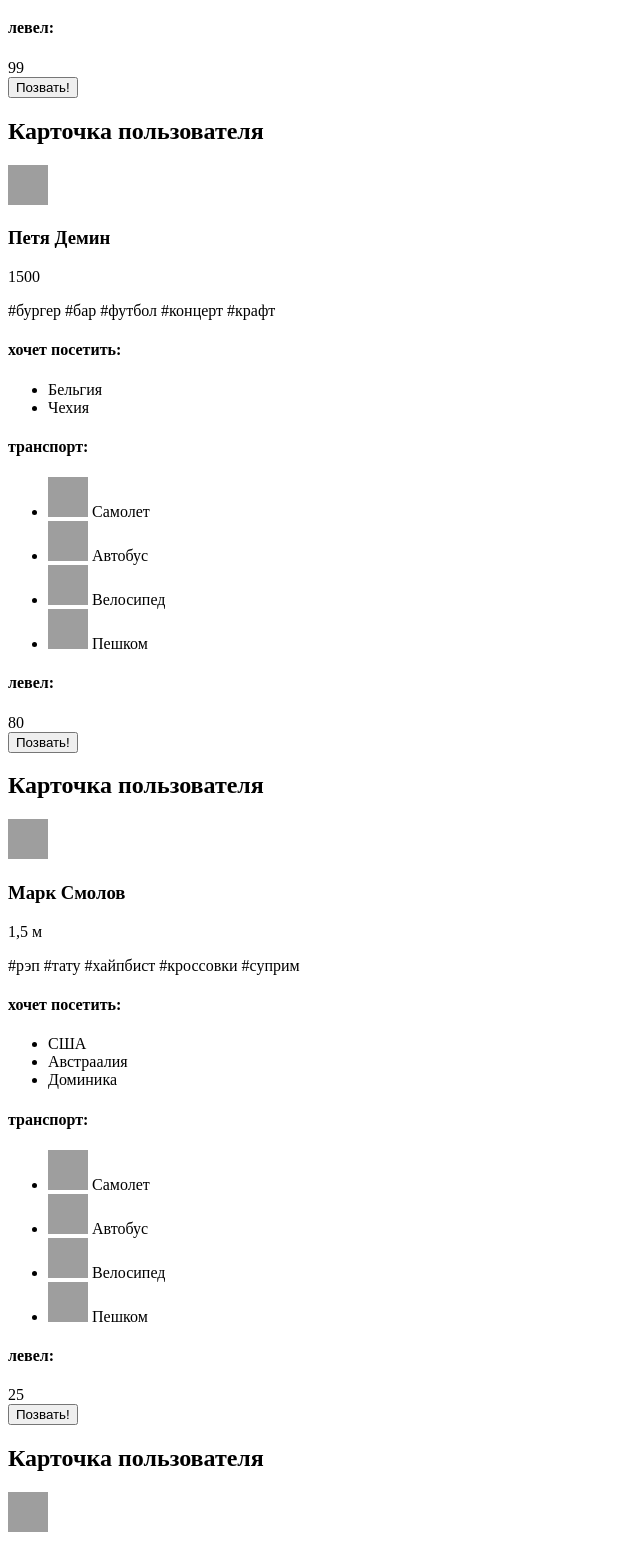
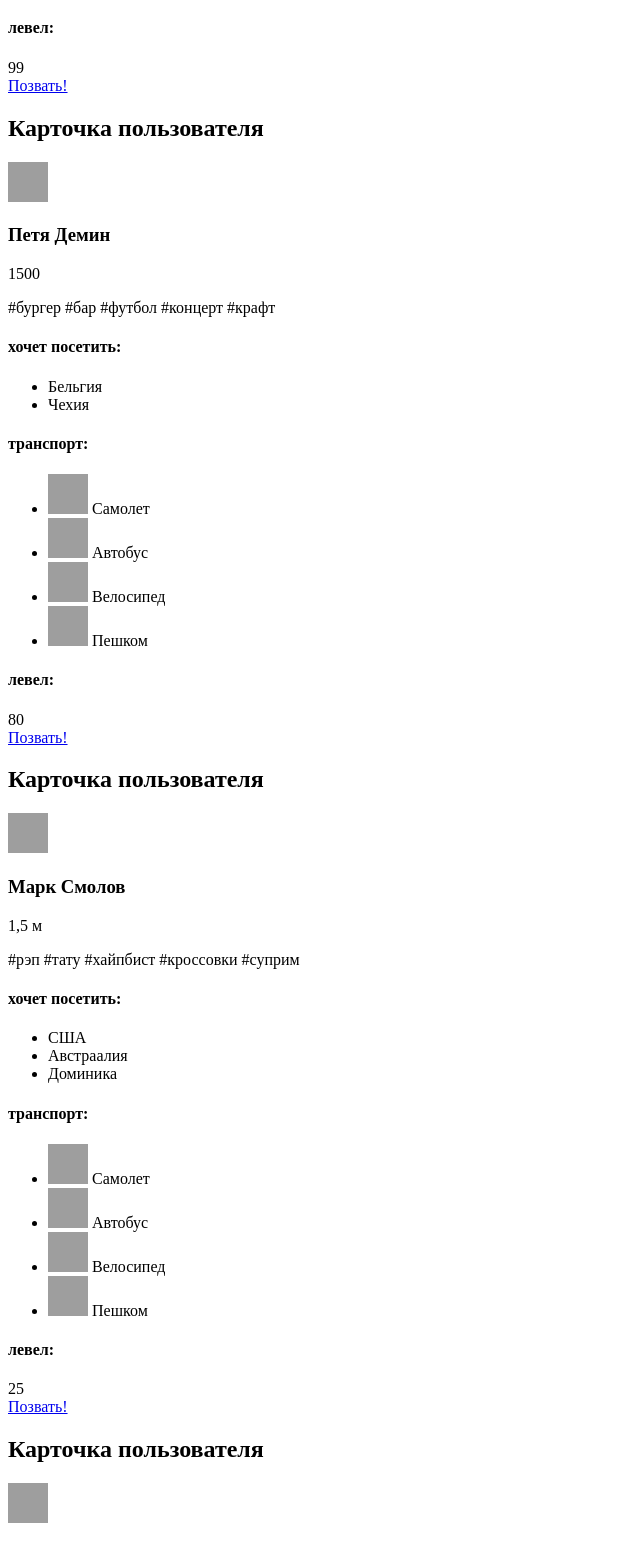
Before and after one commit to Palladii/trampamap, a website: page catalog.html in a window 1280 px wide. Shown: the part 730-2273 px from the top of the page, without its empty margins (0-640 px from the left). Drawn offline with Linux system fonts and the light colour scheme; grey boxes are pictures that could not be loaded.

Commit message:
added arial-label for .main-nav classes and changed .user-card button from button to link

```diff
--- a/catalog.html
+++ b/catalog.html
@@ -67,7 +67,7 @@
         <h4 class="user-card__level">левел:</h4>
         <span class="user-card__level-img" aria-label="уровень">99</span>
       </div>
-      <button class="button user-card__button" type="button">Позвать!</button>
+      <a class="user-card__link" href="#">Позвать!</a>
     </div>
 
     <div class="user-card">
@@ -112,7 +112,7 @@
         <h4 class="user-card__level">левел:</h4>
         <span class="user-card__level-img" aria-label="уровень">80</span>
       </div>
-      <button class="button user-card__button" type="button">Позвать!</button>
+      <a class="user-card__link" href="#">Позвать!</a>
     </div>
 
     <div class="user-card">
@@ -158,7 +158,7 @@
         <h4 class="user-card__level">левел:</h4>
         <span class="user-card__level-img" aria-label="уровень">25</span>
       </div>
-      <button class="button user-card__button" type="button">Позвать!</button>
+      <a class="user-card__link" href="#">Позвать!</a>
     </div>
 
     <div class="user-card">
@@ -204,7 +204,7 @@
         <h4 class="user-card__level">левел:</h4>
         <span class="user-card__level-img" aria-label="уровень">50</span>
       </div>
-      <button class="button user-card__button" type="button">Позвать!</button>
+      <a class="user-card__link" href="#">Позвать!</a>
     </div>
 
     <a class="user-cards__link" href="#">Показать еще</a>
```
Also changed, not shown: index.html (+2 -2 lines).
